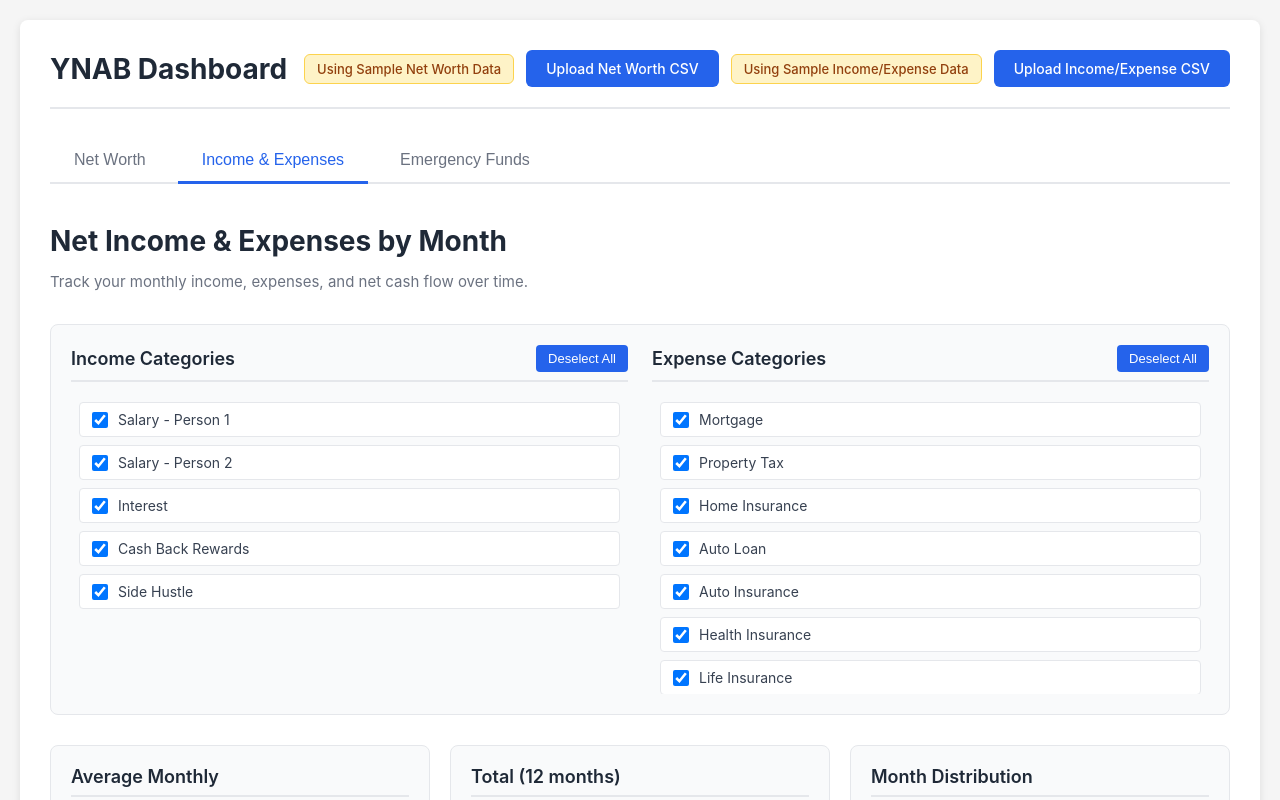
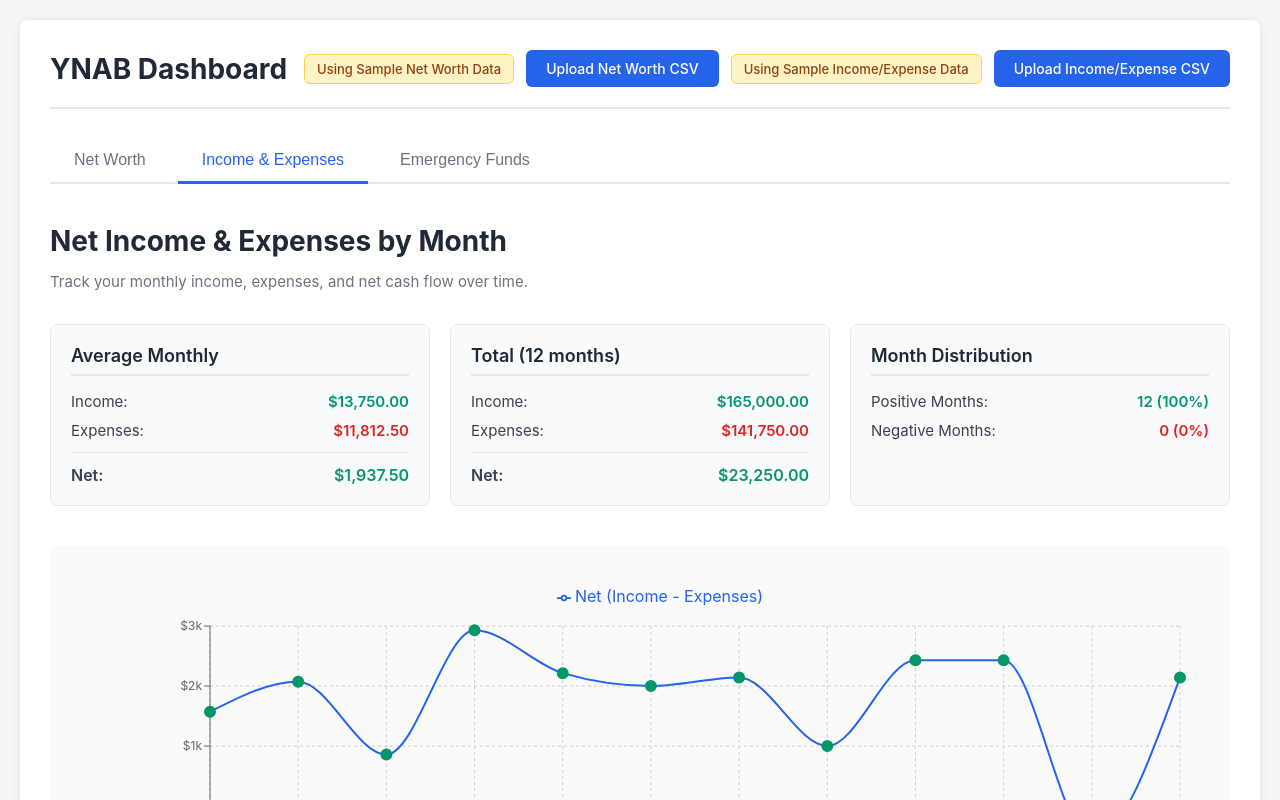
Before and after one commit to atalapatra/ynab-dashboard, a React (Vite) app: page / in a window 1280 px wide. Both pictures are taken after a click on the button "Income & Expenses". Shown: the top 800 px of the page. Built offline with nearby package versions, Linux system fonts and the light colour scheme.

Commit message:
Fixed incorrect functionality

```diff
--- a/src/App.jsx
+++ b/src/App.jsx
@@ -15,9 +15,6 @@
 
   // Income/Expense data
   const [incomeExpenseData, setIncomeExpenseData] = useState([]);
-  const [incomeExpenseCategories, setIncomeExpenseCategories] = useState({ income: [], expenses: [] });
-  const [selectedIncomeCategories, setSelectedIncomeCategories] = useState([]);
-  const [selectedExpenseCategories, setSelectedExpenseCategories] = useState([]);
   const [isUsingIncomeExpenseSampleData, setIsUsingIncomeExpenseSampleData] = useState(true);
 
   // Emergency Fund settings
@@ -180,76 +177,32 @@
         // Extract headers (months)
         const headers = rows[0].slice(1, -2); // Skip "Category" column and last two columns (Average, Total)
 
-        // Parse all categories
-        const categoryData = {};
-        const incomeCategories = [];
-        const expenseCategories = [];
-        let inIncomeSection = false;
-        let inExpenseSection = false;
+        // Find the total income and total expense rows
+        let totalIncomeRow = null;
+        let totalExpensesRow = null;
 
-        rows.slice(1).forEach((row) => {
-          const categoryName = row[0];
-          if (!categoryName) return;
+        rows.forEach((row) => {
+          if (row[0] === 'Total Income') totalIncomeRow = row;
+          if (row[0] === 'Total Expenses') totalExpensesRow = row;
+        });
 
-          // Skip all summary/total rows (but not "Other Quality of Life Expenses (Includes Gifts)")
-          const summaryKeywords = [
-            'All Income Sources',
-            'Total Income',
-            'Fixed Household Expenses',
-            'Variable Household Expenses',
-            'Total',
-            'Net Income',
-            'Savings and Investments'
-          ];
-
-          const isOtherQualityOfLife = categoryName === 'Other Quality of Life Expenses (Includes Gifts)';
-          const isSummaryRow = summaryKeywords.some(keyword => categoryName.includes(keyword)) ||
-                               (categoryName.includes('Quality of Life') && !isOtherQualityOfLife);
-
-          if (isSummaryRow) {
-            // Track section changes
-            if (categoryName === 'All Income Sources') inIncomeSection = true;
-            if (categoryName === 'Total Income') inIncomeSection = false;
-            if (categoryName === 'Fixed Household Expenses' || categoryName === 'Variable Household Expenses') {
-              inExpenseSection = true;
-            }
-            return;
-          }
-
-          // Store category data
-          const values = headers.map((_, index) => {
-            return parseFloat(row[index + 1].replace(/,/g, '')) || 0;
-          });
-
-          categoryData[categoryName] = values;
-
-          if (inIncomeSection) {
-            incomeCategories.push(categoryName);
-          } else if (inExpenseSection) {
-            expenseCategories.push(categoryName);
-          }
-        });
+        if (!totalIncomeRow || !totalExpensesRow) return;
 
         // Transform data for chart
         const chartData = headers.map((month, index) => {
-          const dataPoint = { month };
+          const income = parseFloat(totalIncomeRow[index + 1].replace(/,/g, '')) || 0;
+          const expenses = parseFloat(totalExpensesRow[index + 1].replace(/,/g, '')) || 0;
+          const net = income + expenses; // Expenses are negative
 
-          // Calculate totals from selected categories
-          incomeCategories.forEach((cat) => {
-            dataPoint[cat] = categoryData[cat]?.[index] || 0;
-          });
-
-          expenseCategories.forEach((cat) => {
-            dataPoint[cat] = Math.abs(categoryData[cat]?.[index] || 0);
-          });
-
-          return dataPoint;
+          return {
+            month,
+            income,
+            totalExpenses: Math.abs(expenses),
+            net,
+          };
         });
 
         setIncomeExpenseData(chartData);
-        setIncomeExpenseCategories({ income: incomeCategories, expenses: expenseCategories });
-        setSelectedIncomeCategories(incomeCategories); // Select all by default
-        setSelectedExpenseCategories(expenseCategories); // Select all by default
       },
     });
   };
@@ -555,14 +508,7 @@
       )}
 
       {activeTab === 'income' && (
-        <IncomeExpenses
-          data={incomeExpenseData}
-          categories={incomeExpenseCategories}
-          selectedIncomeCategories={selectedIncomeCategories}
-          selectedExpenseCategories={selectedExpenseCategories}
-          onIncomeSelectionChange={setSelectedIncomeCategories}
-          onExpenseSelectionChange={setSelectedExpenseCategories}
-        />
+        <IncomeExpenses data={incomeExpenseData} />
       )}
 
       {activeTab === 'emergency' && (
--- a/src/IncomeExpenses.jsx
+++ b/src/IncomeExpenses.jsx
@@ -1,15 +1,8 @@
-import React, { useMemo } from 'react';
+import React from 'react';
 import { LineChart, Line, XAxis, YAxis, CartesianGrid, Tooltip, Legend, ResponsiveContainer, ReferenceLine } from 'recharts';
 import './IncomeExpenses.css';
 
-const IncomeExpenses = ({
-  data,
-  categories,
-  selectedIncomeCategories,
-  selectedExpenseCategories,
-  onIncomeSelectionChange,
-  onExpenseSelectionChange
-}) => {
+const IncomeExpenses = ({ data }) => {
   if (data.length === 0) {
     return (
       <div className="income-expenses">
@@ -17,61 +10,6 @@
       </div>
     );
   }
-
-  // Calculate filtered data based on selections
-  const filteredData = useMemo(() => {
-    return data.map((month) => {
-      let income = 0;
-      let expenses = 0;
-
-      selectedIncomeCategories.forEach((cat) => {
-        income += month[cat] || 0;
-      });
-
-      selectedExpenseCategories.forEach((cat) => {
-        expenses += month[cat] || 0;
-      });
-
-      return {
-        month: month.month,
-        income,
-        totalExpenses: expenses,
-        net: income - expenses
-      };
-    });
-  }, [data, selectedIncomeCategories, selectedExpenseCategories]);
-
-  const toggleIncomeCategory = (category) => {
-    if (selectedIncomeCategories.includes(category)) {
-      onIncomeSelectionChange(selectedIncomeCategories.filter((c) => c !== category));
-    } else {
-      onIncomeSelectionChange([...selectedIncomeCategories, category]);
-    }
-  };
-
-  const toggleExpenseCategory = (category) => {
-    if (selectedExpenseCategories.includes(category)) {
-      onExpenseSelectionChange(selectedExpenseCategories.filter((c) => c !== category));
-    } else {
-      onExpenseSelectionChange([...selectedExpenseCategories, category]);
-    }
-  };
-
-  const toggleAllIncome = () => {
-    if (selectedIncomeCategories.length === categories.income.length) {
-      onIncomeSelectionChange([]);
-    } else {
-      onIncomeSelectionChange(categories.income);
-    }
-  };
-
-  const toggleAllExpenses = () => {
-    if (selectedExpenseCategories.length === categories.expenses.length) {
-      onExpenseSelectionChange([]);
-    } else {
-      onExpenseSelectionChange(categories.expenses);
-    }
-  };
 
   // Custom dot component that colors based on positive/negative value
   const CustomDot = (props) => {
@@ -124,15 +62,15 @@
   };
 
   // Calculate summary statistics
-  const totalIncome = filteredData.reduce((sum, d) => sum + d.income, 0);
-  const totalExpenses = filteredData.reduce((sum, d) => sum + d.totalExpenses, 0);
-  const totalNet = filteredData.reduce((sum, d) => sum + d.net, 0);
-  const avgIncome = totalIncome / filteredData.length;
-  const avgExpenses = totalExpenses / filteredData.length;
-  const avgNet = totalNet / filteredData.length;
+  const totalIncome = data.reduce((sum, d) => sum + d.income, 0);
+  const totalExpenses = data.reduce((sum, d) => sum + d.totalExpenses, 0);
+  const totalNet = data.reduce((sum, d) => sum + d.net, 0);
+  const avgIncome = totalIncome / data.length;
+  const avgExpenses = totalExpenses / data.length;
+  const avgNet = totalNet / data.length;
 
-  const positiveMonths = filteredData.filter(d => d.net >= 0).length;
-  const negativeMonths = filteredData.filter(d => d.net < 0).length;
+  const positiveMonths = data.filter(d => d.net >= 0).length;
+  const negativeMonths = data.filter(d => d.net < 0).length;
 
   return (
     <div className="income-expenses">
@@ -140,50 +78,6 @@
       <p className="description">
         Track your monthly income, expenses, and net cash flow over time.
       </p>
-
-      <div className="category-selection-section">
-        <div className="category-selection-column">
-          <div className="selection-header">
-            <h3>Income Categories</h3>
-            <button onClick={toggleAllIncome} className="toggle-all-btn">
-              {selectedIncomeCategories.length === categories.income.length ? 'Deselect All' : 'Select All'}
-            </button>
-          </div>
-          <div className="category-checkboxes">
-            {categories.income.map((cat) => (
-              <label key={cat} className="category-checkbox-item">
-                <input
-                  type="checkbox"
-                  checked={selectedIncomeCategories.includes(cat)}
-                  onChange={() => toggleIncomeCategory(cat)}
-                />
-                <span>{cat}</span>
-              </label>
-            ))}
-          </div>
-        </div>
-
-        <div className="category-selection-column">
-          <div className="selection-header">
-            <h3>Expense Categories</h3>
-            <button onClick={toggleAllExpenses} className="toggle-all-btn">
-              {selectedExpenseCategories.length === categories.expenses.length ? 'Deselect All' : 'Select All'}
-            </button>
-          </div>
-          <div className="category-checkboxes">
-            {categories.expenses.map((cat) => (
-              <label key={cat} className="category-checkbox-item">
-                <input
-                  type="checkbox"
-                  checked={selectedExpenseCategories.includes(cat)}
-                  onChange={() => toggleExpenseCategory(cat)}
-                />
-                <span>{cat}</span>
-              </label>
-            ))}
-          </div>
-        </div>
-      </div>
 
       <div className="summary-cards">
         <div className="summary-card">
@@ -205,7 +99,7 @@
         </div>
 
         <div className="summary-card">
-          <h3>Total ({filteredData.length} months)</h3>
+          <h3>Total ({data.length} months)</h3>
           <div className="summary-row">
             <span>Income:</span>
             <span className="positive">${totalIncome.toLocaleString('en-US', { minimumFractionDigits: 2, maximumFractionDigits: 2 })}</span>
@@ -226,18 +120,18 @@
           <h3>Month Distribution</h3>
           <div className="summary-row">
             <span>Positive Months:</span>
-            <span className="positive">{positiveMonths} ({((positiveMonths / filteredData.length) * 100).toFixed(0)}%)</span>
+            <span className="positive">{positiveMonths} ({((positiveMonths / data.length) * 100).toFixed(0)}%)</span>
           </div>
           <div className="summary-row">
             <span>Negative Months:</span>
-            <span className="negative">{negativeMonths} ({((negativeMonths / filteredData.length) * 100).toFixed(0)}%)</span>
+            <span className="negative">{negativeMonths} ({((negativeMonths / data.length) * 100).toFixed(0)}%)</span>
           </div>
         </div>
       </div>
 
       <div className="chart-container">
         <ResponsiveContainer width="100%" height={500}>
-          <LineChart data={filteredData} margin={{ top: 20, right: 30, left: 80, bottom: 100 }}>
+          <LineChart data={data} margin={{ top: 20, right: 30, left: 80, bottom: 100 }}>
             <CartesianGrid strokeDasharray="3 3" />
             <XAxis
               dataKey="month"
```
Also changed, not shown: sample-data/income-expense-sample-data.csv.
